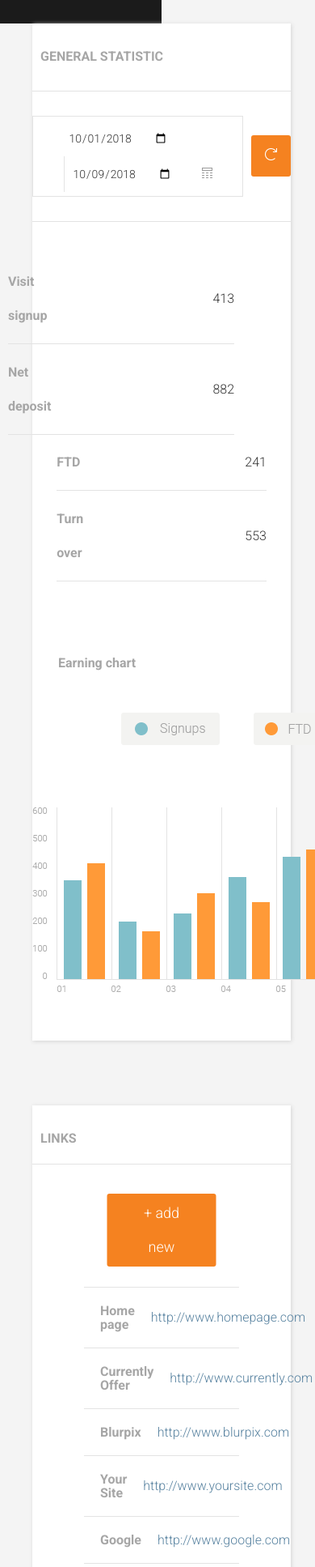
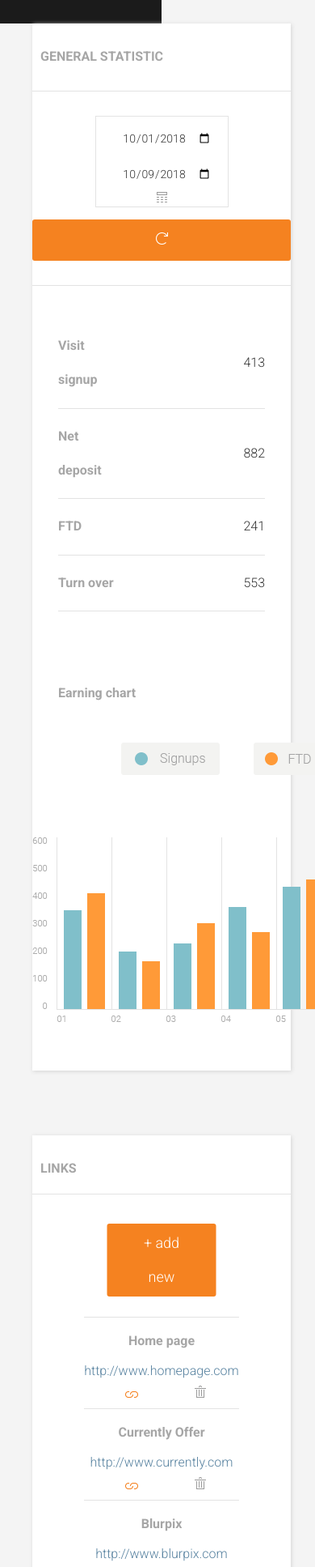
Before and after one commit to syntezy/Admin-Panel, a website: page index.html in a window 390 px wide. Shown: the part 51-1986 px from the top of the page at 81% size. Drawn offline with Linux system fonts and the light colour scheme.

Commit message:
media changes

```diff
--- a/index.html
+++ b/index.html
@@ -141,35 +141,35 @@
         <h1>Links</h1>
         <div class="button">+ add new</div>
         <ul>
-            <li><span>Home page</span><a href="">http://www.homepage.com <img src="images/link-item.png" alt="" class="link"><img
-                        src="images/link-delete.png" alt="" class="link"></a></li>
+            <li><span>Home page</span><a href="">http://www.homepage.com<div class="icons"><img src="images/link-item.png"
+                            alt="" class="link"><img src="images/link-delete.png" alt="" class="link"></div></a></li>
 
-            <li><span>Currently Offer</span><a href="">http://www.currently.com <img src="images/link-item.png" alt=""
-                        class="link"><img src="images/link-delete.png" alt="" class="link"></a></li>
+            <li><span>Currently Offer</span><a href="">http://www.currently.com<div class="icons"><img src="images/link-item.png"
+                alt="" class="link"><img src="images/link-delete.png" alt="" class="link"></div></a></li>
 
-            <li><span>Blurpix</span><a href="">http://www.blurpix.com <img src="images/link-item.png" alt="" class="link"><img
-                        src="images/link-delete.png" alt="" class="link"></a></li>
+            <li><span>Blurpix</span><a href="">http://www.blurpix.com<div class="icons"><img src="images/link-item.png"
+                alt="" class="link"><img src="images/link-delete.png" alt="" class="link"></div></a></li>
 
-            <li><span>Your Site</span><a href="">http://www.yoursite.com <img src="images/link-item.png" alt="" class="link"><img
-                        src="images/link-delete.png" alt="" class="link"></a></li>
+            <li><span>Your Site</span><a href="">http://www.yoursite.com<div class="icons"><img src="images/link-item.png"
+                alt="" class="link"><img src="images/link-delete.png" alt="" class="link"></div></a></li>
 
-            <li><span>Google</span><a href="">http://www.google.com <img src="images/link-item.png" alt="" class="link"><img
-                        src="images/link-delete.png" alt="" class="link"></a></li>
+            <li><span>Google</span><a href="">http://www.google.com<div class="icons"><img src="images/link-item.png"
+                alt="" class="link"><img src="images/link-delete.png" alt="" class="link"></div></a></li>
 
-            <li><span>Facebook</span><a href="">http://www.facebook.com <img src="images/link-item.png" alt="" class="link"><img
-                        src="images/link-delete.png" alt="" class="link"></a></li>
+            <li><span>Facebook</span><a href="">http://www.facebook.com<div class="icons"><img src="images/link-item.png"
+                alt="" class="link"><img src="images/link-delete.png" alt="" class="link"></div></a></li>
 
-            <li><span>Dashboard</span><a href="">http://www.dashboard.com <img src="images/link-item.png" alt="" class="link"><img
-                        src="images/link-delete.png" alt="" class="link"></a></li>
+            <li><span>Dashboard</span><a href="">http://www.dashboard.com<div class="icons"><img src="images/link-item.png"
+                alt="" class="link"><img src="images/link-delete.png" alt="" class="link"></div></a></li>
 
-            <li><span>Blurax</span><a href="">http://www.blurax.com <img src="images/link-item.png" alt="" class="link"><img
-                        src="images/link-delete.png" alt="" class="link"></a></li>
+            <li><span>Blurax</span><a href="">http://www.blurax.com<div class="icons"><img src="images/link-item.png"
+                alt="" class="link"><img src="images/link-delete.png" alt="" class="link"></div></a></li>
 
-            <li><span>Piece of Wine</span><a href="">http://www.pieceofwine.com <img src="images/link-item.png" alt=""
-                        class="link"><img src="images/link-delete.png" alt="" class="link"></a></li>
+            <li><span>Piece of Wine</span><a href="">http://www.pieceofwine.com<div class="icons"><img src="images/link-item.png"
+                alt="" class="link"><img src="images/link-delete.png" alt="" class="link"></div></a></li>
 
-            <li><span>Twitter</span><a href="">http://www.twitter.com <img src="images/link-item.png" alt="" class="link"><img
-                        src="images/link-delete.png" alt="" class="link"></a></li>
+            <li><span>Twitter</span><a href="">http://www.twitter.com<div class="icons"><img src="images/link-item.png"
+                alt="" class="link"><img src="images/link-delete.png" alt="" class="link"></div></a></li>
 
         </ul>
         <div class="button">+ add new</div>
--- a/sass/_media.scss
+++ b/sass/_media.scss
@@ -12,13 +12,16 @@
     nav.side-bar {
         background: #f4f4f4;
         z-index: -1;
+
         .logo {
             background: #1b1b1b;
             z-index: 20;
         }
+
         ul#topbar-to-sidebar {
             display: block;
         }
+
         .menu-to-hide {
             transform: translateX(-200px);
         }
@@ -27,9 +30,85 @@
 
 /* Section--main *****************************************/
 
+@media (max-width: 1200px) {
+    .main {
+        .stats .column {
+            flex: 75%;
+
+            &:first-child {
+                margin-right: 0;
+            }
+        }
+    }
+}
+
 @media (max-width: 970px) {
     .container {
         margin-top: 80px;
         margin-left: 40px;
     }
 }
+
+@media (max-width: 630px) {
+    .main .calendar {
+        flex-direction: column;
+        .arrow {
+            width: 100%;
+            margin-top: 15px;
+            margin-left: 0;
+        }
+        .rectangle {
+            display: flex;
+            justify-content: center;
+            align-items: center;
+            flex-direction: column;
+            flex: 100%;
+            #right {
+                border: none;
+                padding: 0;
+                text-align: center;
+            }
+            #left {
+                padding: 0;
+                text-align: center;
+            }
+            span img {
+                display: block;
+                margin: 0;
+            }
+        }
+    }
+}
+
+@media (max-width: 500px) {
+    .main {
+        .stats .column .text {
+            h2 {
+                margin-right: 150px;
+            }
+        }
+    }
+}
+
+/* Section--links *****************************************/
+
+@media (max-width: 1265px) {
+    .links {
+        ul li {
+            flex-direction: column;
+
+            .link {
+                opacity: 1;
+            }
+
+            a {
+                display: flex;
+                flex-direction: column;
+                justify-content: center;
+                align-items: center;
+                text-align: center;
+                margin-left: 0;
+            }
+        }
+    }
+}
```
Also changed, not shown: css/style.css, css/style.prefixed.css, 2 other files.
